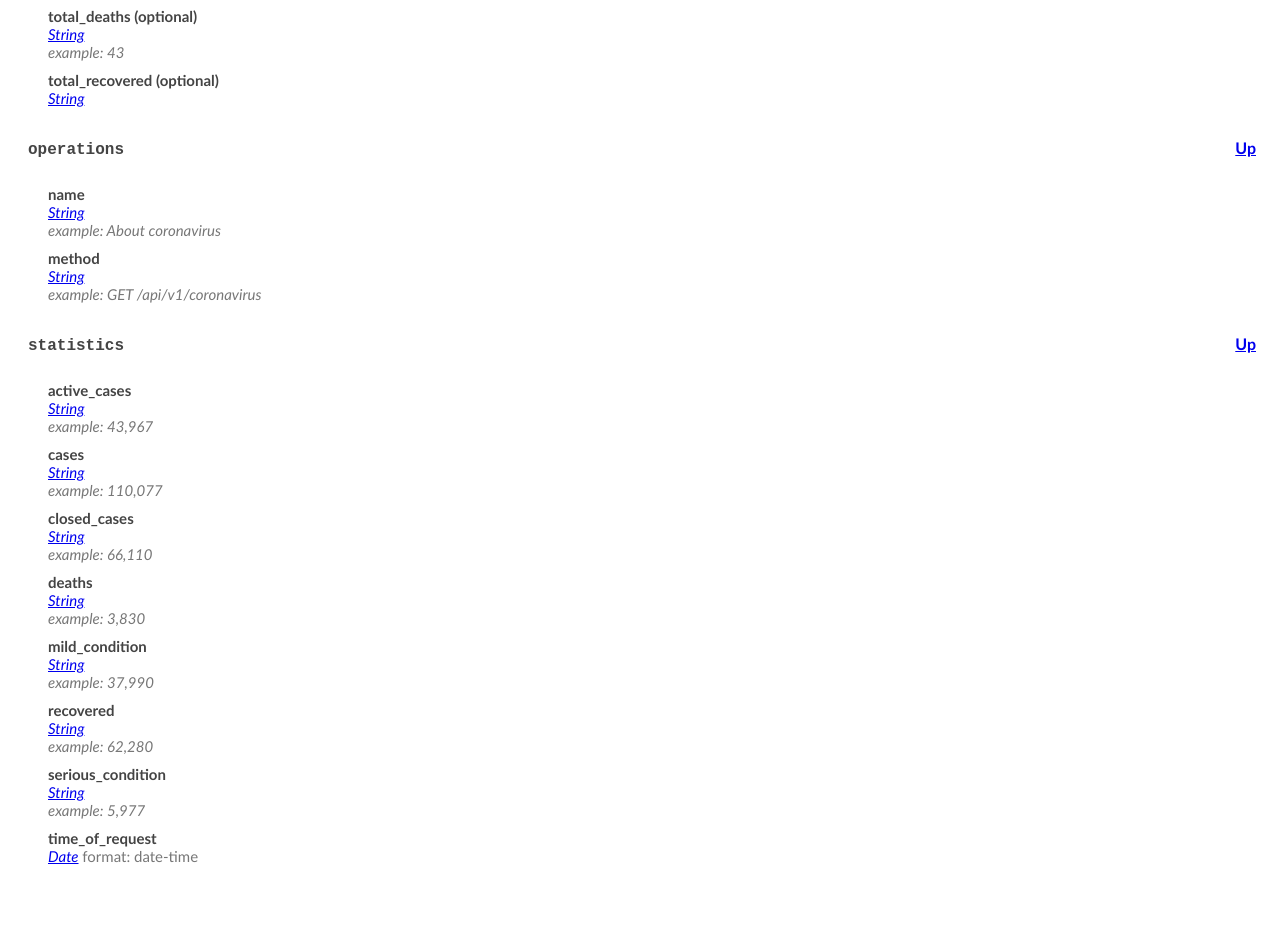
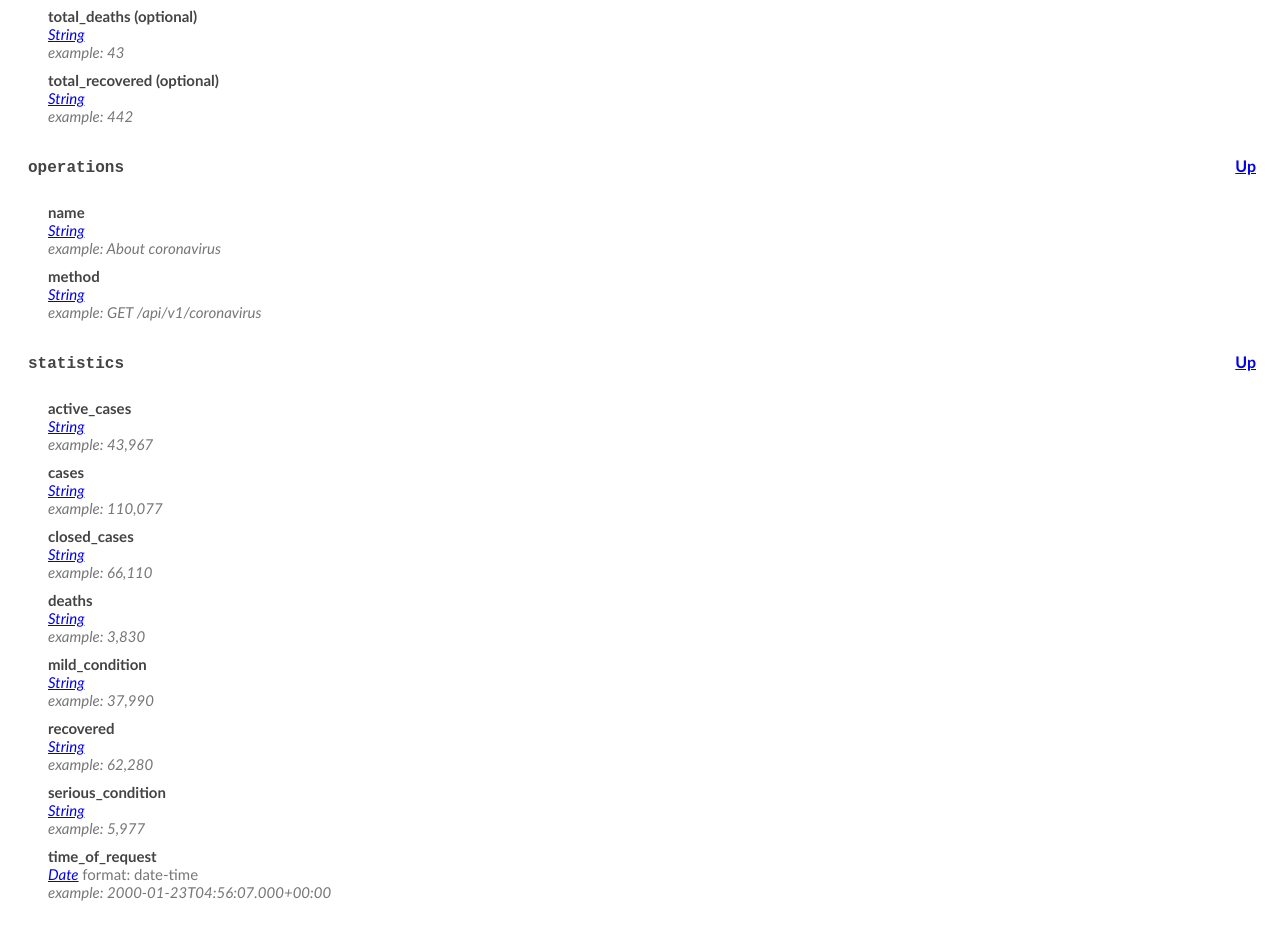
Before and after one commit to CheatModeON/coron-api, a plain HTML site: page templates/index.html in a window 1280 px wide. Shown: the part 3727-4658 px from the top of the page. Before the commit the page ends 4622 px from the top, so only its background shows below. Drawn offline with Linux system fonts and the light colour scheme.

Commit message:
Update index.html

```diff
--- a/templates/index.html
+++ b/templates/index.html
@@ -435,6 +435,7 @@
 <div class="param">total_deaths (optional)</div><div class="param-desc"><span class="param-type"><a href="#string">String</a></span>  </div>
           <div class="param-desc"><span class="param-type">example: 43</span></div>
 <div class="param">total_recovered (optional)</div><div class="param-desc"><span class="param-type"><a href="#string">String</a></span>  </div>
+          <div class="param-desc"><span class="param-type">example: 442</span></div>
     </div>  <!-- field-items -->
   </div>
   <div class="model">
@@ -466,6 +467,7 @@
 <div class="param">serious_condition </div><div class="param-desc"><span class="param-type"><a href="#string">String</a></span>  </div>
           <div class="param-desc"><span class="param-type">example: 5,977</span></div>
 <div class="param">time_of_request </div><div class="param-desc"><span class="param-type"><a href="#DateTime">Date</a></span>  format: date-time</div>
+          <div class="param-desc"><span class="param-type">example: 2000-01-23T04:56:07.000+00:00</span></div>
     </div>  <!-- field-items -->
   </div>
   </body>
```
